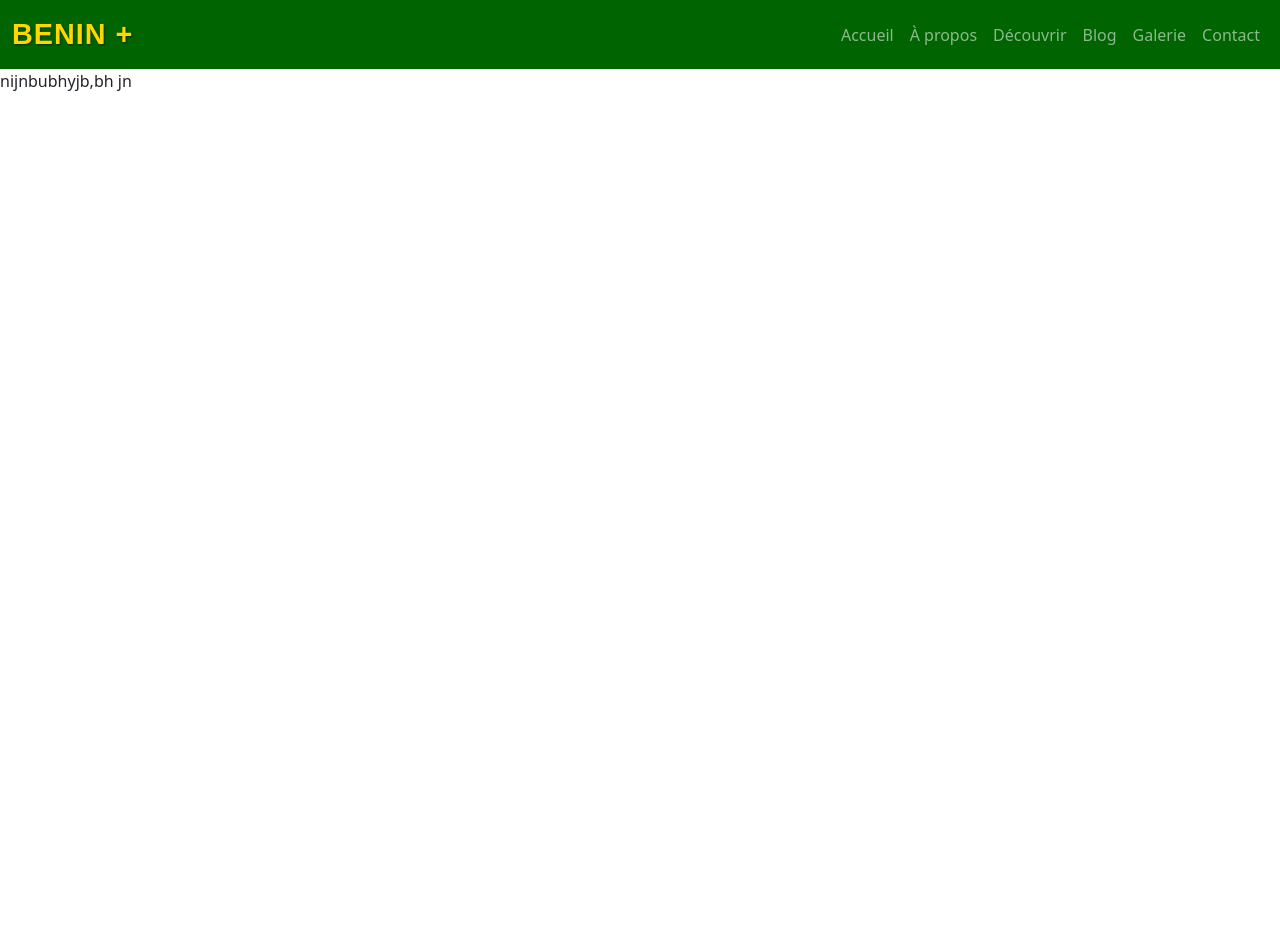
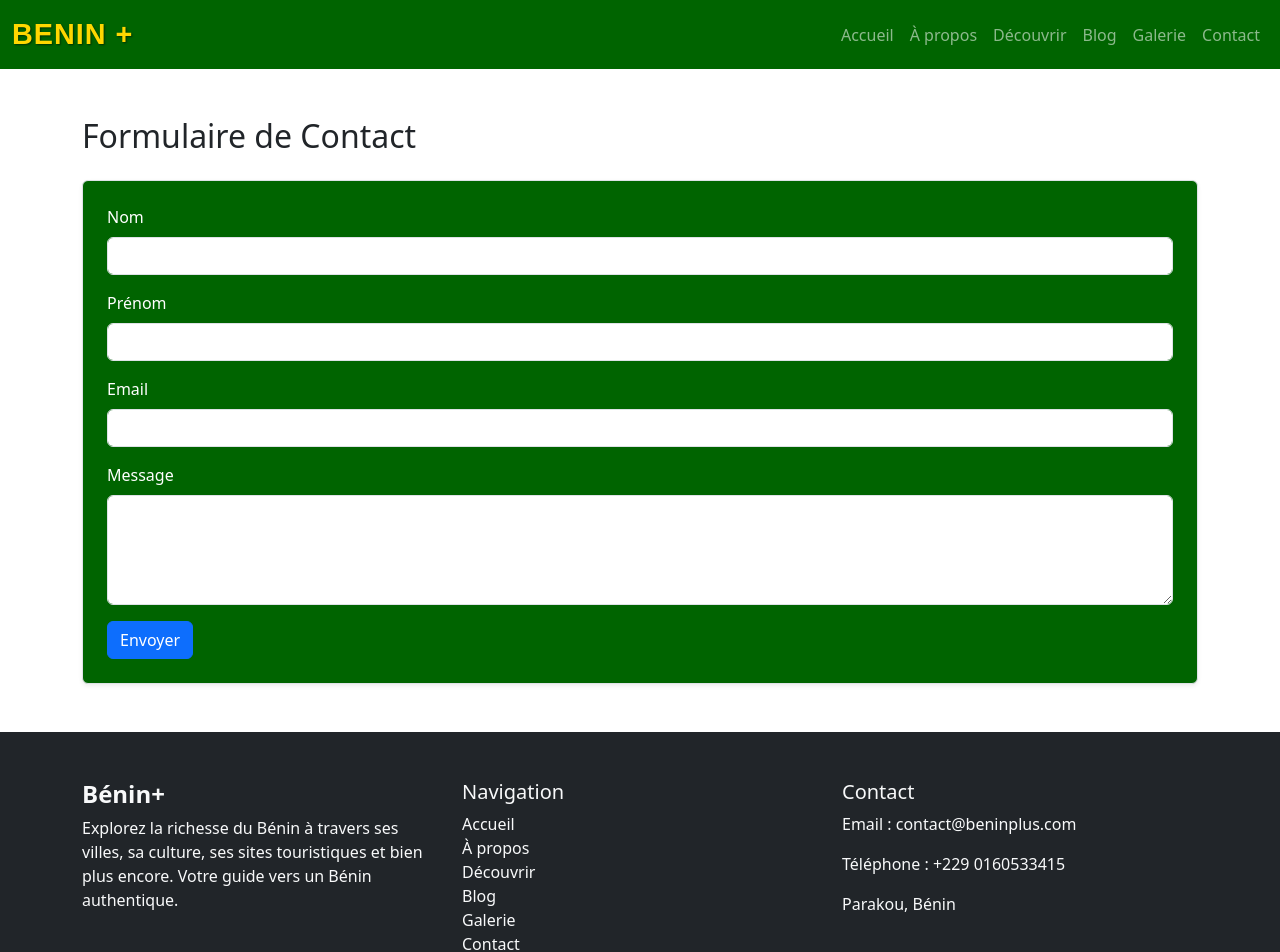
Before and after one commit to Samsirath18/VisiteBenin, a React (Vite) app: page /contact in a window 1280 px wide. Shown: the top 952 px of the page. Before the commit the page ends 800 px from the top, so only its background shows below. Built offline with nearby package versions, Linux system fonts and the light colour scheme.

Commit message:
Ajout page Contact et Footer

```diff
--- a/src/App.jsx
+++ b/src/App.jsx
@@ -7,6 +7,7 @@ import Blog from './Components/Blog'
 import Galerie from './Components/Galerie'
 import Contact from './Components/Contact'
 import Apropos from './Components/Apropos'
+import Footer from './Components/Footer'
 
 function App() {
   return (
@@ -21,6 +22,7 @@ function App() {
         <Route path='/A propos' element={<Apropos />} />
 
       </Routes>
+      <Footer/>
     </BrowserRouter>
   )
 }
--- /dev/null
+++ b/src/Components/Contact.css
@@ -0,0 +1,8 @@
+form {
+    background-color: #006400;
+    color: white;
+}
+
+input {
+    background: transparent;
+}
--- a/src/Components/Contact.jsx
+++ b/src/Components/Contact.jsx
@@ -1,11 +1,59 @@
 import React from 'react'
+import 'bootstrap/dist/css/bootstrap.min.css'
+import { useState } from 'react';
+import './Contact.css';
 
 function Contact() {
+  const [formData, setFormData] = useState({ name: '', firstname: '', email: '', message: '' }); // Etat pour stocker les données du formulaire
+  const [status, setStatus] = useState(''); // Etat pour afficher un message de confirmation apres envoi
+
+  const handleChange = (e) => {
+    setFormData(prev => ({ ...prev, [e.target.name]: e.target.value }));
+  }; // Fonction pour mettre à jour automatiquement  formData selon le champ modifié. Elle est utilisé quand
+  //..l'utilisateur saisi sur un champ
+
+  const handleSubmit = (e) => {
+    e.preventDefault(); // Fonction appelée quand on soumet le formulaire. e.preventDefault pour empecher le rechargement de la page
+    console.log('Données du formulaire :', formData);
+    setStatus('Message envoyé ! Merci de nous avoir contacté.');
+    setFormData({ name: '', firstname: '', email: '', message: '' }); //Réinitialise les champs du formulaire après envoi
+  };
+
   return (
-    <div>
-      nijnbubhyjb,bh jn
+    <div className="container mt-5">
+      <h2 className="mb-4">Formulaire de Contact</h2>
+
+      <form onSubmit={handleSubmit} className="p-4 border rounded shadow-sm ">
+        <div className="mb-3">
+          <label htmlFor="name" className="form-label">Nom</label>
+          <input type="text" id="name" name="name" className="form-control"
+            value={formData.name} onChange={handleChange} required/>
+        </div>
+
+        <div className="mb-3">
+          <label htmlFor="firstname" className="form-label">Prénom</label>
+          <input type="text" id="firstname" name="firstname" className="form-control"
+            value={formData.firstname} onChange={handleChange} required/>
+        </div>
+
+        <div className="mb-3">
+          <label htmlFor="email" className="form-label">Email</label>
+          <input type="email" id="email" name="email" className="form-control"
+            value={formData.email} onChange={handleChange}required/>
+        </div>
+
+        <div className="mb-3">
+          <label htmlFor="message" className="form-label">Message</label>
+          <textarea id="message" name="message" className="form-control" rows="4"
+            value={formData.message} onChange={handleChange} required></textarea>
+        </div>
+
+        <button type="submit" className="btn btn-primary">Envoyer</button>
+      </form>
+
+      {status && <div className="alert alert-success mt-3">{status}</div>}
     </div>
-  )
+  );
 }
 
-export default Contact
+export default Contact;
--- a/src/Components/Footer.jsx
+++ b/src/Components/Footer.jsx
@@ -1,11 +1,51 @@
-import React from 'react'
+import React from 'react';
 
 function Footer() {
   return (
-    <div>
+    <footer className="bg-dark text-light pt-5 pb-3 mt-5">
+      <div className="container">
+        <div className="row">
 
-    </div>
-  )
+          {/* Colonne 1 - Logo + description */}
+          <div className="col-md-4 mb-4">
+            <h4 className="fw-bold">Bénin+</h4>
+            <p>
+              Explorez la richesse du Bénin à travers ses villes, sa culture, ses sites touristiques et bien plus encore.
+              Votre guide vers un Bénin authentique.
+            </p>
+          </div>
+
+          {/* Colonne 2 - Liens de navigation */}
+          <div className="col-md-4 mb-4">
+            <h5>Navigation</h5>
+            <ul className="list-unstyled">
+              <li><a href="/" className="text-light text-decoration-none">Accueil</a></li>
+              <li><a href="/apropos" className="text-light text-decoration-none">À propos</a></li>
+              <li><a href="/decouvrir" className="text-light text-decoration-none">Découvrir</a></li>
+              <li><a href="/blog" className="text-light text-decoration-none">Blog</a></li>
+              <li><a href="/galerie" className="text-light text-decoration-none">Galerie</a></li>
+              <li><a href="/contact" className="text-light text-decoration-none">Contact</a></li>
+            </ul>
+          </div>
+
+          {/* Colonne 3 - Contact info */}
+          <div className="col-md-4 mb-4">
+            <h5>Contact</h5>
+            <p>Email : contact@beninplus.com</p>
+            <p>Téléphone : +229 0160533415</p>
+            <p>Parakou, Bénin</p>
+          </div>
+
+        </div>
+
+        <hr className="border-light" />
+
+        <div className="text-center">
+          <p className="mb-0">&copy; {new Date().getFullYear()} Bénin+. Tous droits réservés.</p>
+        </div>
+      </div>
+    </footer>
+  );
 }
 
-export default Footer
+export default Footer;
```
